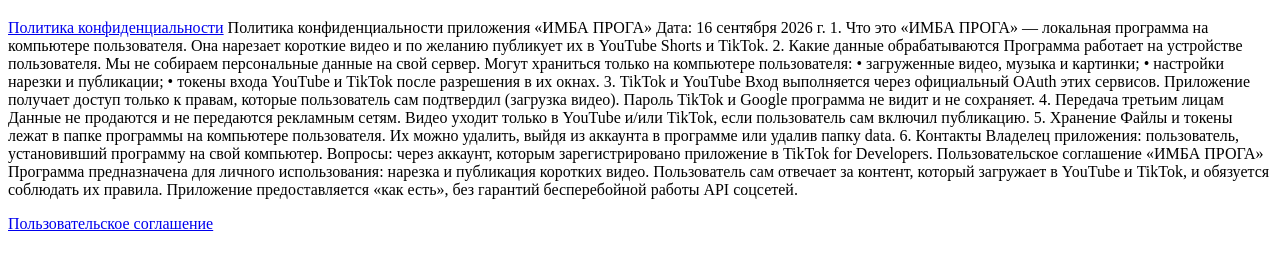
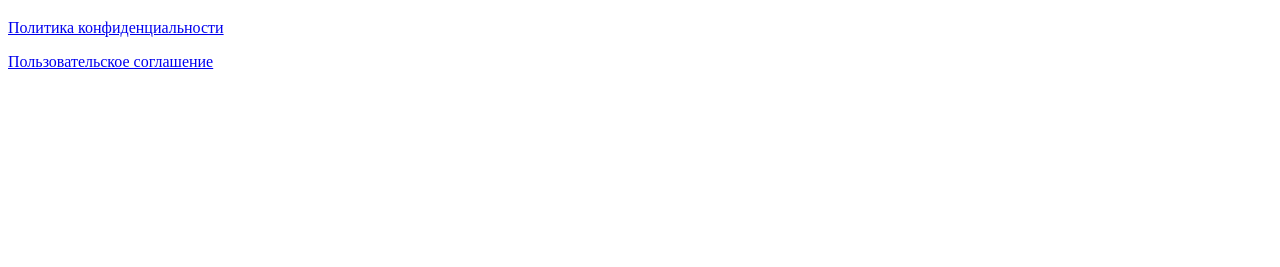
Before and after one commit to ArtemZyuzko/imba-proga, a plain HTML site: page index.html in a window 1280 px wide. Shown: the part 61-328 px from the top of the page. Drawn offline with Linux system fonts and the light colour scheme.

Commit message:
фів
фів

```diff
--- a/index.html
+++ b/index.html
@@ -1,41 +1,13 @@
 <!DOCTYPE html>
-  <html lang="ru">
-    <head><meta charset="UTF-8"><title>ИМБА ПРОГА — документы</title></head>
-      <body>
-        <h1>ИМБА ПРОГА</h1>
-          <p><a href="privacy.html">Политика конфиденциальности</a> Политика конфиденциальности приложения «ИМБА ПРОГА»
-
-Дата: 16 сентября 2026 г.
-
-1. Что это
-«ИМБА ПРОГА» — локальная программа на компьютере пользователя. Она нарезает короткие видео и по желанию публикует их в YouTube Shorts и TikTok.
-
-2. Какие данные обрабатываются
-Программа работает на устройстве пользователя. Мы не собираем персональные данные на свой сервер.
-
-Могут храниться только на компьютере пользователя:
-• загруженные видео, музыка и картинки;
-• настройки нарезки и публикации;
-• токены входа YouTube и TikTok после разрешения в их окнах.
-
-3. TikTok и YouTube
-Вход выполняется через официальный OAuth этих сервисов. Приложение получает доступ только к правам, которые пользователь сам подтвердил (загрузка видео). Пароль TikTok и Google программа не видит и не сохраняет.
-
-4. Передача третьим лицам
-Данные не продаются и не передаются рекламным сетям. Видео уходит только в YouTube и/или TikTok, если пользователь сам включил публикацию.
-
-5. Хранение
-Файлы и токены лежат в папке программы на компьютере пользователя. Их можно удалить, выйдя из аккаунта в программе или удалив папку data.
-
-6. Контакты
-Владелец приложения: пользователь, установивший программу на свой компьютер.
-Вопросы: через аккаунт, которым зарегистрировано приложение в TikTok for Developers. Пользовательское соглашение «ИМБА ПРОГА»
-
-Программа предназначена для личного использования: нарезка и публикация коротких видео.
-
-Пользователь сам отвечает за контент, который загружает в YouTube и TikTok, и обязуется соблюдать их правила.
-
-Приложение предоставляется «как есть», без гарантий бесперебойной работы API соцсетей.</p>
-        <p><a href="terms.html">Пользовательское соглашение</a> </p>
-      </body>
+<html lang="ru">
+<head>
+  <meta charset="UTF-8" />
+  <meta name="viewport" content="width=device-width, initial-scale=1" />
+  <title>ИМБА ПРОГА — документы</title>
+</head>
+<body>
+  <h1>ИМБА ПРОГА</h1>
+  <p><a href="privacy.html">Политика конфиденциальности</a></p>
+  <p><a href="terms.html">Пользовательское соглашение</a></p>
+</body>
 </html>
```
